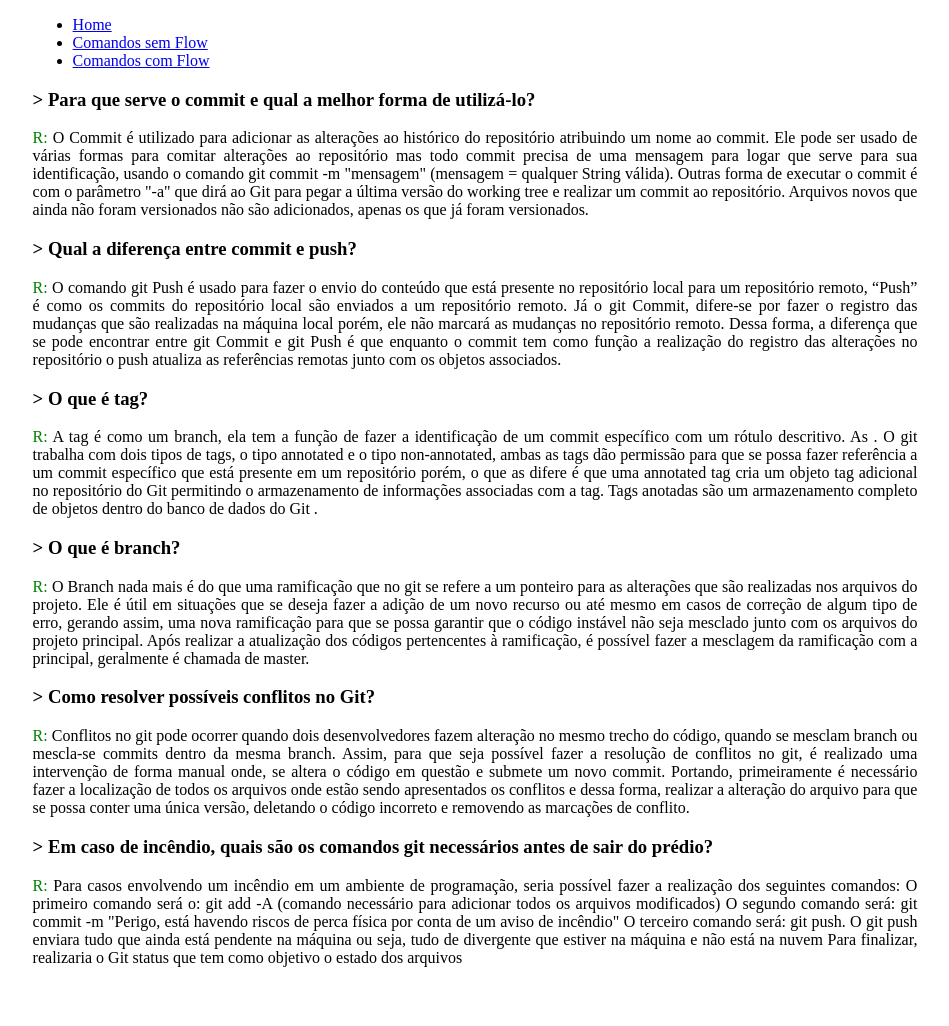
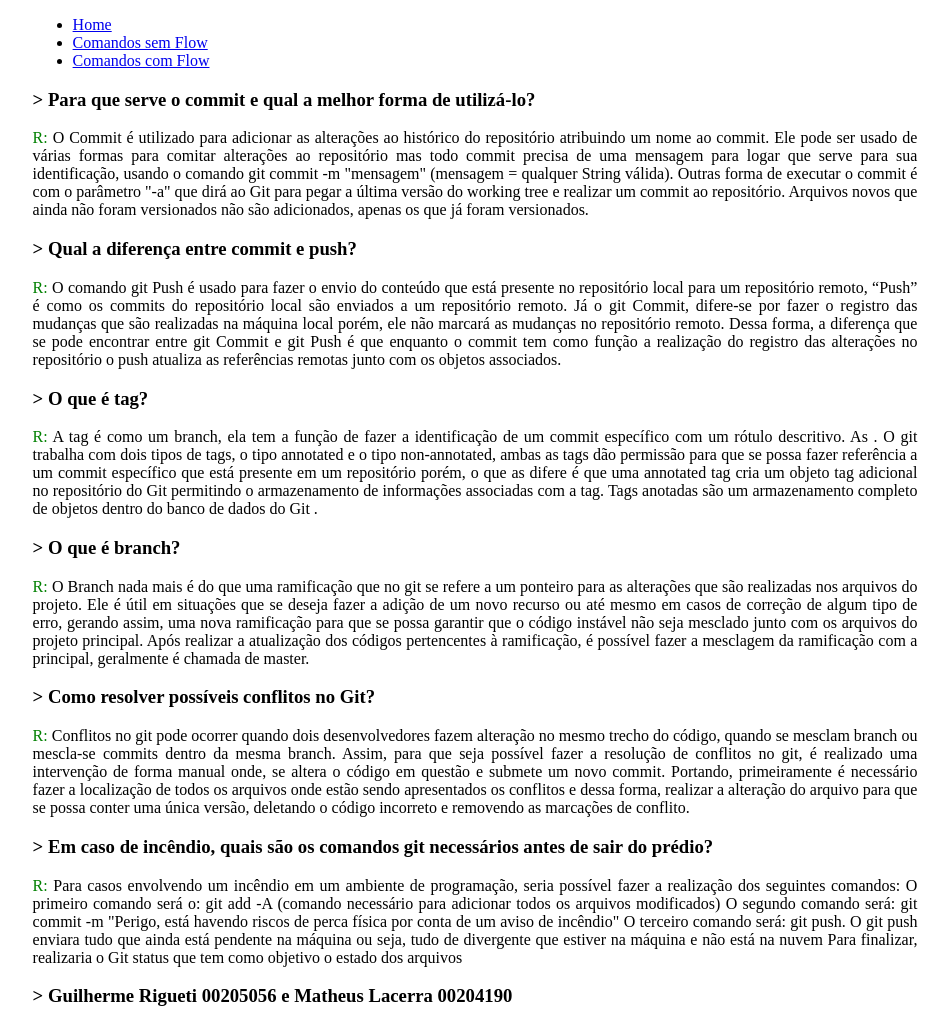
Before and after one commit to GuilhermeRigueti/TrabalhoTopicosEspeciais, a plain HTML site: page index.html in a window 1280 px wide. Shown: the whole page, without its empty margins (165-1114 px from the left). Before the commit the page ends 983 px from the top, so only its background shows below. Drawn offline with Linux system fonts and the light colour scheme.

Commit message:
ADD section com nome dos alunos

```diff
--- a/index.html
+++ b/index.html
@@ -52,6 +52,9 @@
                     O terceiro comando será: git push. O git push enviara tudo que ainda está pendente na máquina ou seja, tudo de divergente que estiver na máquina e não está na nuvem
                     Para finalizar, realizaria o Git status que tem como objetivo o estado dos arquivos</p>
             </section>
+            <section>
+                <h3>Guilherme Rigueti 00205056 e Matheus Lacerra 00204190</h3>
+            </section>
 
         </main>
     </div>
```
